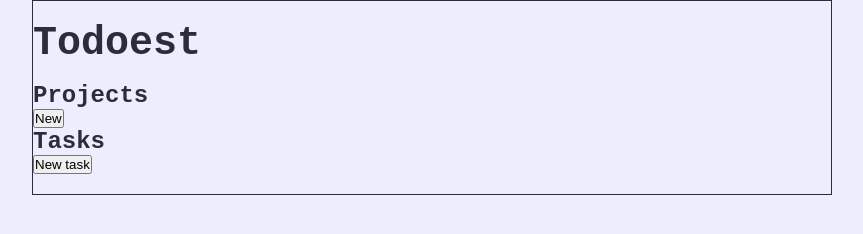
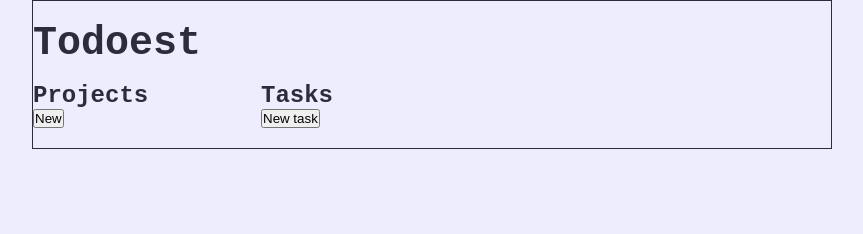
Before and after one commit to dgls-och/todoest, a website built with webpack: page src/template.html in a window 1280 px wide. Shown: the whole page, without its empty margins (208-1071 px from the left). Built offline with nearby package versions, Linux system fonts and the light colour scheme.

Commit message:
Set todolist display to grid

```diff
--- a/src/style.css
+++ b/src/style.css
@@ -23,3 +23,16 @@ h1 {
   font-size: 4rem;
   margin-bottom: 1.6rem;
 }
+
+#todo-list {
+  display: grid;
+  grid-template-columns: 2fr 5fr;
+}
+
+#todo-list #categories {
+  grid-area: 1/1;
+}
+
+#todo-list #items {
+  fd
+}
```
